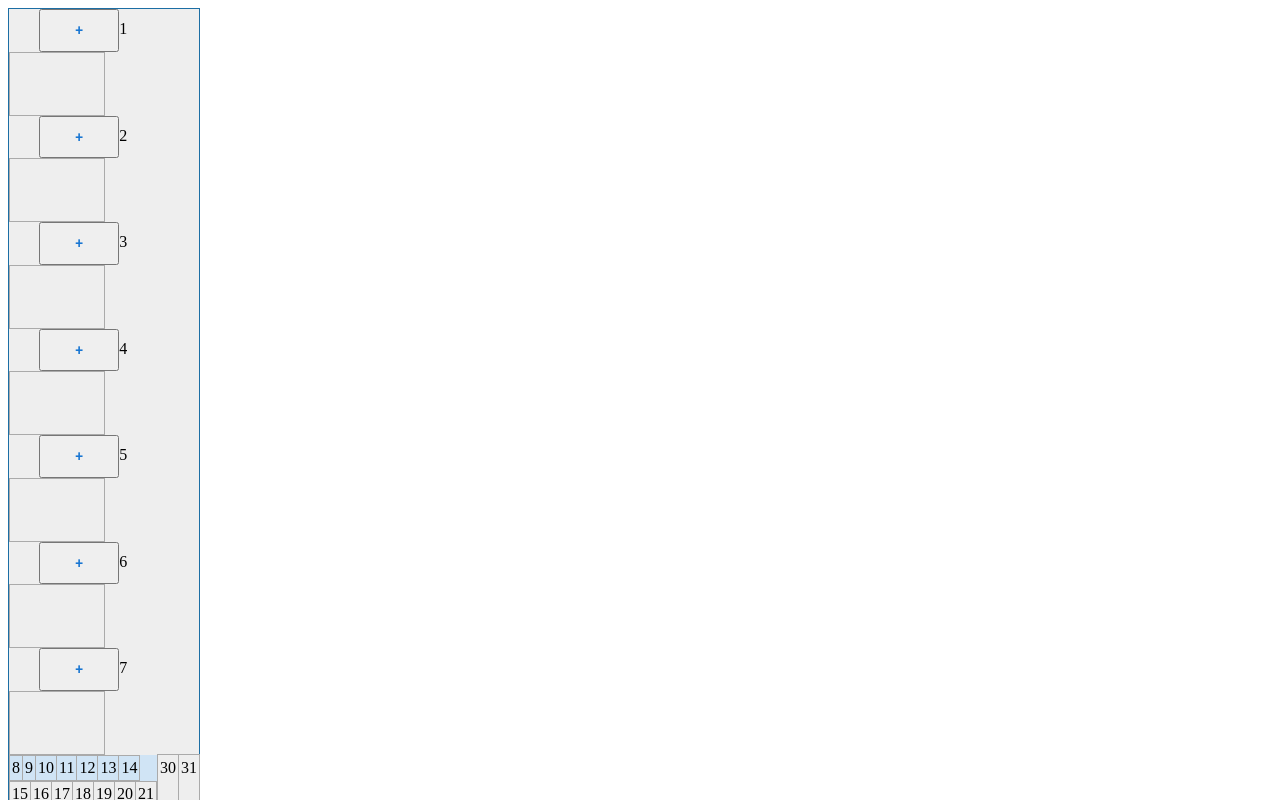
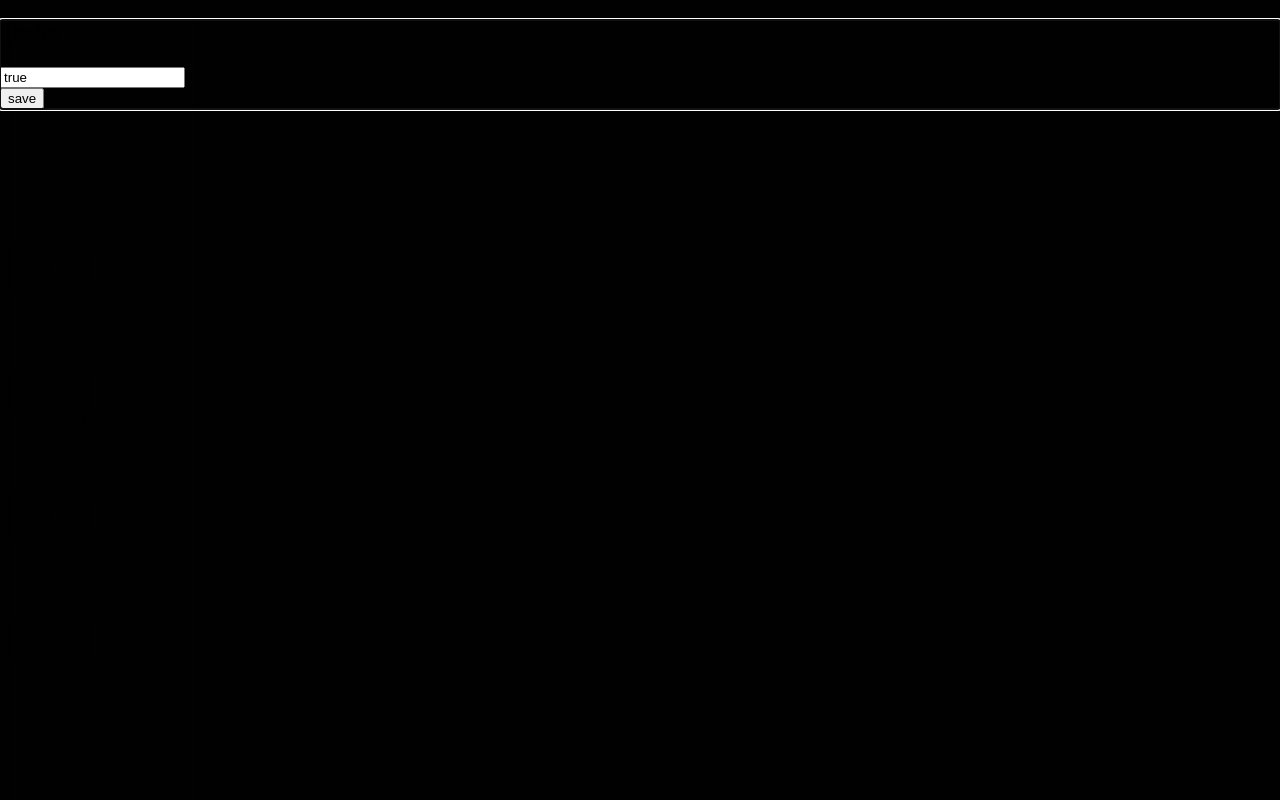
Before and after one commit to shamzaali7/calander-frontend-api, a React (Create React App) app: page / in a window 1280 px wide. Shown: the top 800 px of the page. Built offline with nearby package versions, Linux system fonts and the light colour scheme.

Commit message:
updated'

```diff
--- a/src/App.css
+++ b/src/App.css
@@ -28,7 +28,7 @@ div.blueTable {
   font-size: 15px;
   font-weight: bold;
   color: #FFFFFF;
-  border-left: 2px solid #D0E4F5;
+  /* border-left: 2px solid #D0E4F5; */
 }
 .divTable.blueTable .divTableHeading .divTableHead:first-child {
   border-left: none;
@@ -67,8 +67,15 @@ div.blueTable {
 /* DivTable.com */
 .divTable{ display: table; }
 .divTableRow,  { display: table-row; }
-.divTableHeading { display: table-header-group;}
-.divTableCell, .divTableHead{ display: table-cell;}
+.divTableHeading ,{ display: table-header-group;}
+.divTableCell, button, .divTableHead{ display: table-cell;}
 .divTableHeading { display: table-header-group;}
 .divTableFoot { display: table-footer-group;}
 .divTableBody, button, Modal{ display: table-row-group;}
+ button{
+
+  display: flex;
+  flex-direction: row;
+
+
+}
--- a/src/Calendar.js
+++ b/src/Calendar.js
@@ -3,9 +3,6 @@ import React, {
 } from "react";
 import Modal from './Modal'
 import "./App.css"
-import {
-    IoIosAdd
-} from 'react-icons/io';
 const Calendar = () => {
 
 
@@ -14,13 +11,13 @@ const Calendar = () => {
         <div class="divTable blueTable">
         <div class="divTableBody">
         <div class="divTableRow"></div>
-        <div ><button> <Modal/></button>1<div class="divTableCell"/></div>
-        <div ><button> <Modal/></button>2<div class="divTableCell"/></div>
+        <div ><Modal><button/></Modal>1<div class="divTableCell"/></div>
+        <div ><Modal><button/></Modal>7<div class="divTableCell"/></div>
         <div ><button> <Modal/></button>3<div class="divTableCell"/></div>
         <div ><button> <Modal/></button>4<div class="divTableCell"/></div>
         <div ><button> <Modal/></button>5<div class="divTableCell"/></div>
         <div ><button> <Modal/></button>6<div class="divTableCell"/></div>
-        <div ><button> <Modal/></button>7<div class="divTableCell"/></div>
+        <div ><Modal><button/>click</Modal>7<div class="divTableCell"/></div>
         </div>
         <div class="divTableRow">
         <div class="divTableCell">8</div>
--- a/src/Modal.js
+++ b/src/Modal.js
@@ -1,4 +1,5 @@
-import * as React from 'react';
+// import * as React from 'react';
+import React, { useState } from 'react';
 import Box from '@mui/material/Box';
 import Modal from '@mui/material/Modal';
 import Button from '@mui/material/Button';
@@ -9,27 +10,27 @@ import './App.css'
 
 
 export default function MyModal() {
-    const [open, setOpen] = React.useState(false);
+    const [open, setOpen] = useState([false]);
     const handleOpen = () => {
         setOpen(true);
-    };
+    }
     // console.log(open)
     const handleClose = () => {
-        setOpen(false);
-    };
-    // const [task, setTask] = React.useSate(true)
-    // const handlInputChange = event => {
-    //     setTask(event.target.value);
+        setOpen(true);
+    }
+    const [task, setTask] = useState([true]);
+    const handlInputChange = (event) => {
+        setTask(event.target.value);
 
-    // }
-    // const handleSubmit = (event) => {
-    //     event.preventDefault();
+    }
+    const handleSubmit = (event) => {
+        event.preventDefault();
 
-    //     // setTask(prevTask =>
-    //     //   prevTask.concat({ value: task })
-    //     // );
-    //     setTask("");
-
+        setTask(prevTask =>
+          prevTask.concat({ value: task })
+        );
+        setTask("");
+    }
     return (
         <div>
       <Button onClick={handleOpen}>+</Button>
@@ -39,19 +40,13 @@ export default function MyModal() {
         aria-labelledby="parent-modal-title"
         form={"input"}
         inputType="text"
-        // onSubmit={handleSubmit}
-        data={'displayText'}
-
-      >
+        onSubmit={handleSubmit}
+        data={'displayText'}>
         <Box >
           <h2 id="parent-modal-title">Tasks</h2>
-          <form><input /><button ><h5>Submit</h5></button></form>
+          <form onSubmit={handleSubmit}><input type="text" value={task} onChange={handlInputChange} /><button>save</button></form>
         </Box>
       </Modal>
     </div>
     );
 }
-{/* <Box >
-          <h2 id="parent-modal-title">Tasks</h2>
-          <form><input type="text" value={task} onChange={handlInputChange} /><button onClick={handleSubmit}><h5>Submit</h5></button></form>
-        </Box> */}
```
